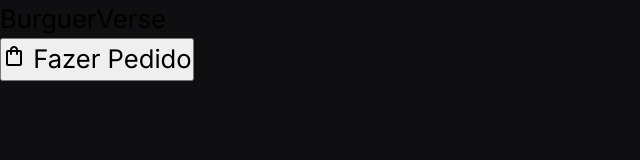
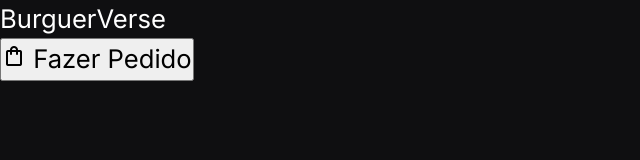
Before and after one commit to kauaproenca-ia/burguerverse, a plain HTML site: page index.html in a window 1280 px wide. Shown: the whole page, without its empty margins (0-640 px from the left). Drawn offline with nearby package versions, Linux system fonts and the light colour scheme.

Commit message:
add: consertando a ortografia da cor d o body

```diff
--- a/css/global.css
+++ b/css/global.css
@@ -1,6 +1,6 @@
 body {
     background-color: var(--color-bg-main);
-    color: var(--color--text-main);
+    color: var(--color-text-main);
     font-family: var(--font-body);
     font-size: var(--fs-base);
     -webkit-font-smoothing: antialiased;
```
